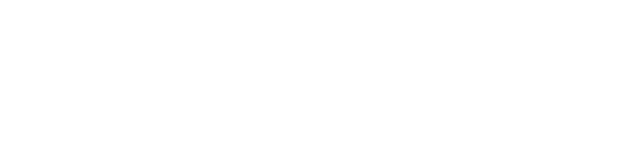
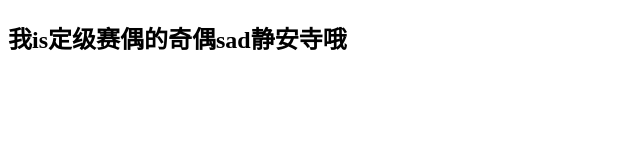
Before and after one commit to yjx613/cs, a plain HTML site: page index.html in a window 1280 px wide. Shown: the whole page, without its empty margins (0-640 px from the left). Drawn offline with Linux system fonts and the light colour scheme.

Commit message:
第二次

```diff
--- a/index.html
+++ b/index.html
@@ -7,6 +7,6 @@
     <title>Document</title>
 </head>
 <body>
-
+    <h2>我is定级赛偶的奇偶sad静安寺哦</h2>
 </body>
 </html>
```
